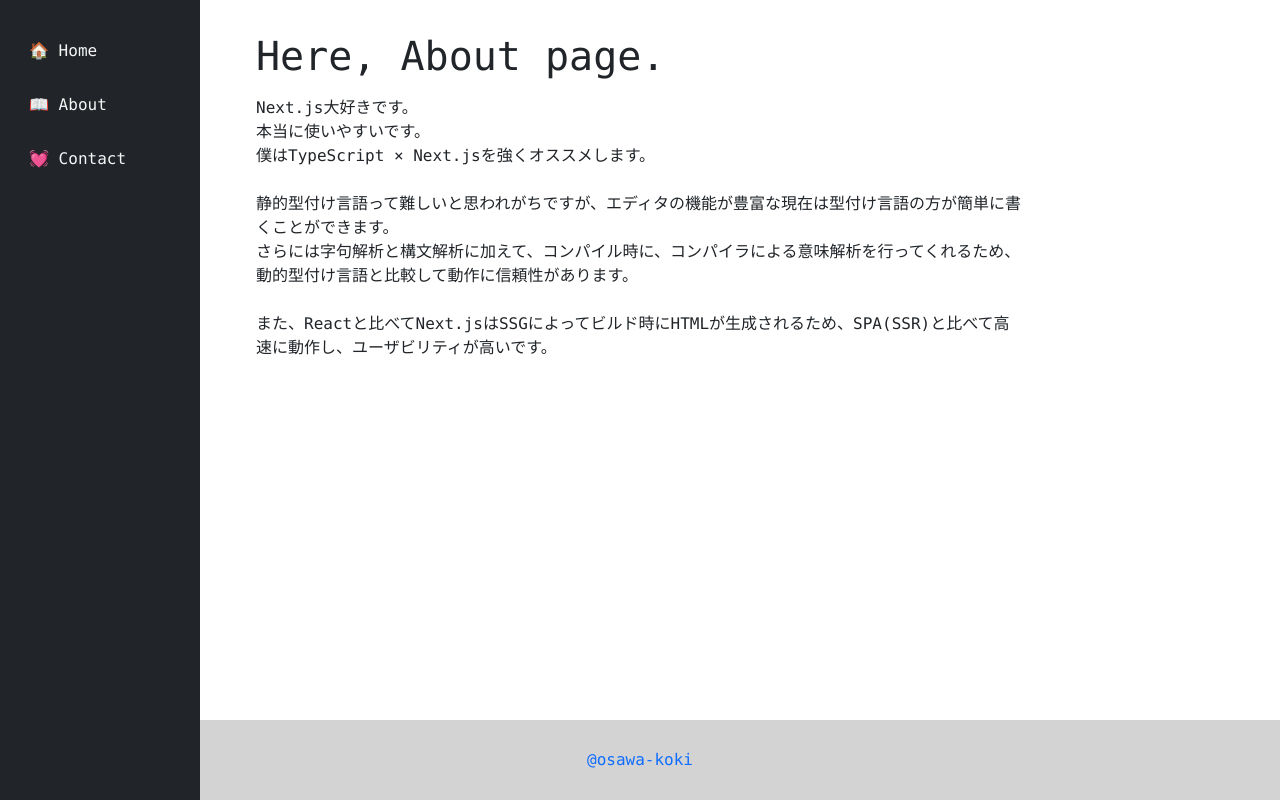
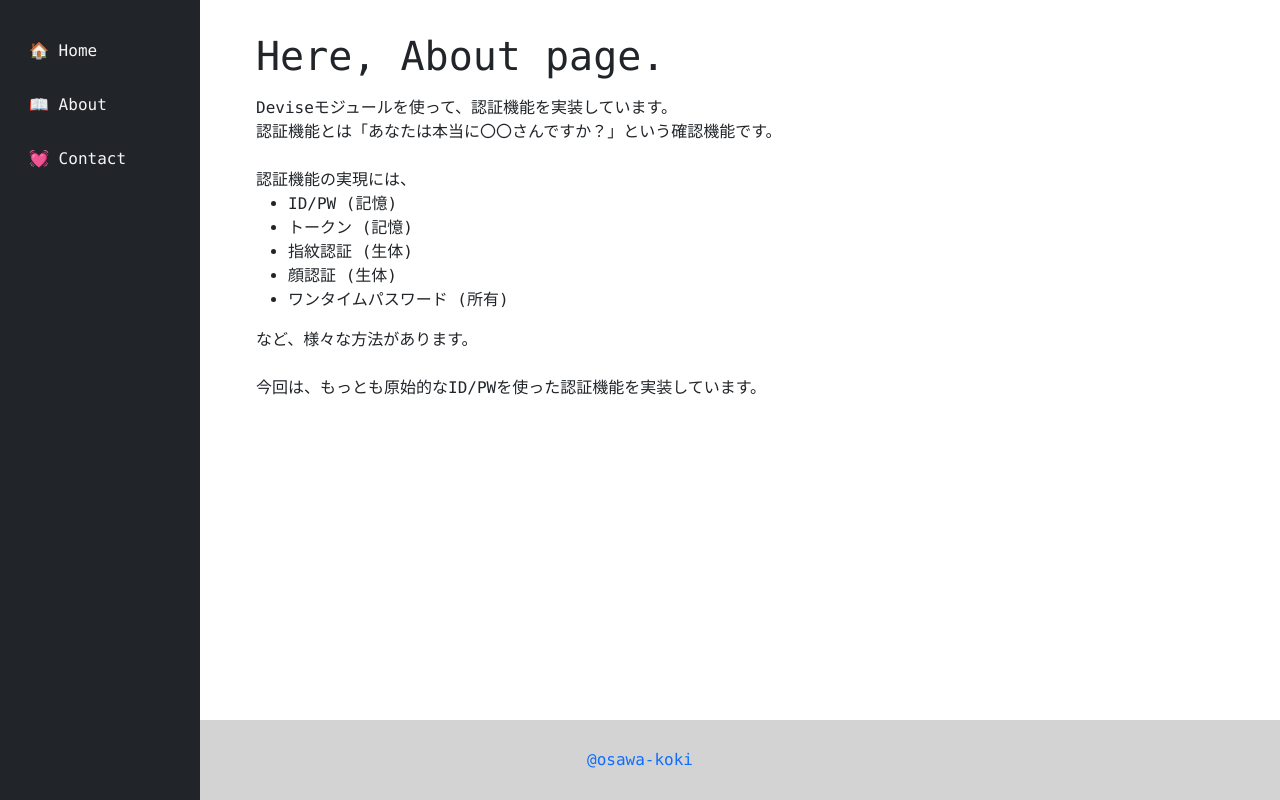
Before and after one commit to osawa-koki/learning-devise-api, a Next.js app in the folder client/: page /about in a window 1280 px wide. Built offline with nearby package versions, Linux system fonts and the light colour scheme.

Commit message:
説明書いた。

```diff
--- a/client/pages/about.tsx
+++ b/client/pages/about.tsx
@@ -7,14 +7,20 @@ export default function AboutPage() {
       <div id="About">
         <h1>Here, About page.</h1>
         <p className="mt-3">
-          Next.js大好きです。<br />
-          本当に使いやすいです。<br />
-          僕はTypeScript × Next.jsを強くオススメします。<br />
+          Deviseモジュールを使って、認証機能を実装しています。<br />
+          認証機能とは「あなたは本当に〇〇さんですか？」という確認機能です。<br />
           <br />
-          静的型付け言語って難しいと思われがちですが、エディタの機能が豊富な現在は型付け言語の方が簡単に書くことができます。<br />
-          さらには字句解析と構文解析に加えて、コンパイル時に、コンパイラによる意味解析を行ってくれるため、動的型付け言語と比較して動作に信頼性があります。<br />
+          認証機能の実現には、<br />
+          <ul>
+            <li>ID/PW (記憶)</li>
+            <li>トークン (記憶)</li>
+            <li>指紋認証 (生体)</li>
+            <li>顔認証 (生体)</li>
+            <li>ワンタイムパスワード (所有)</li>
+          </ul>
+          など、様々な方法があります。<br />
           <br />
-          また、Reactと比べてNext.jsはSSGによってビルド時にHTMLが生成されるため、SPA(SSR)と比べて高速に動作し、ユーザビリティが高いです。
+          今回は、もっとも原始的なID/PWを使った認証機能を実装しています。
         </p>
       </div>
     </Layout>
```
